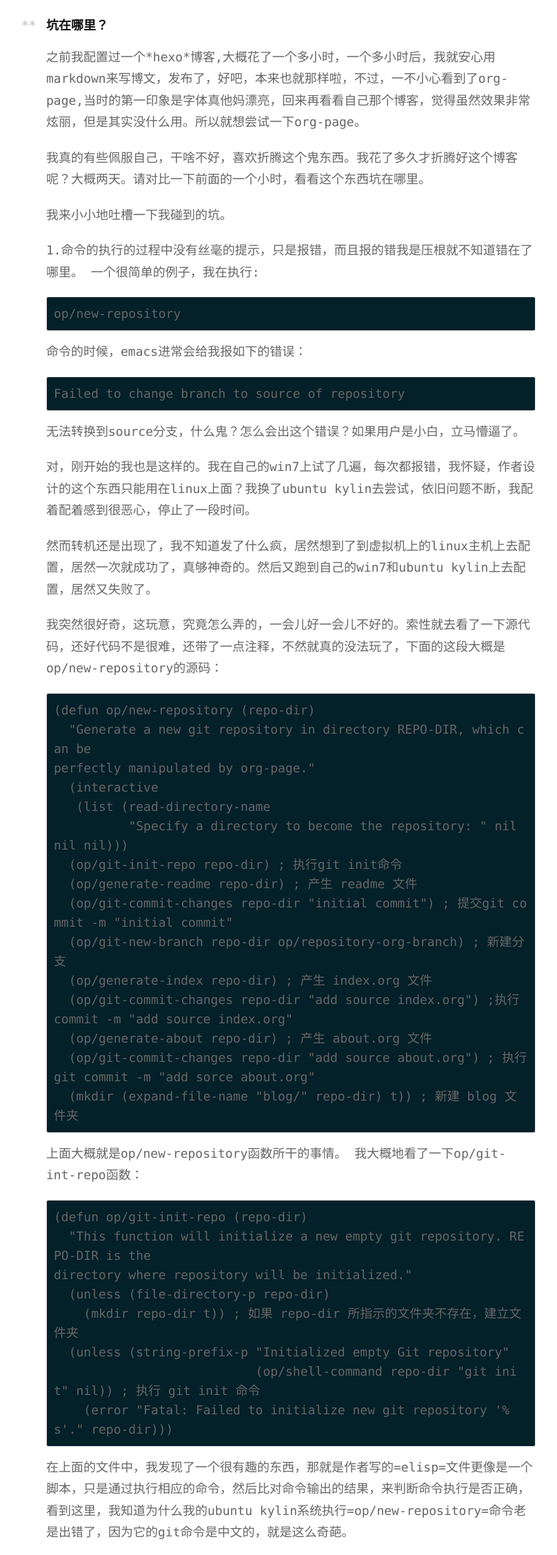
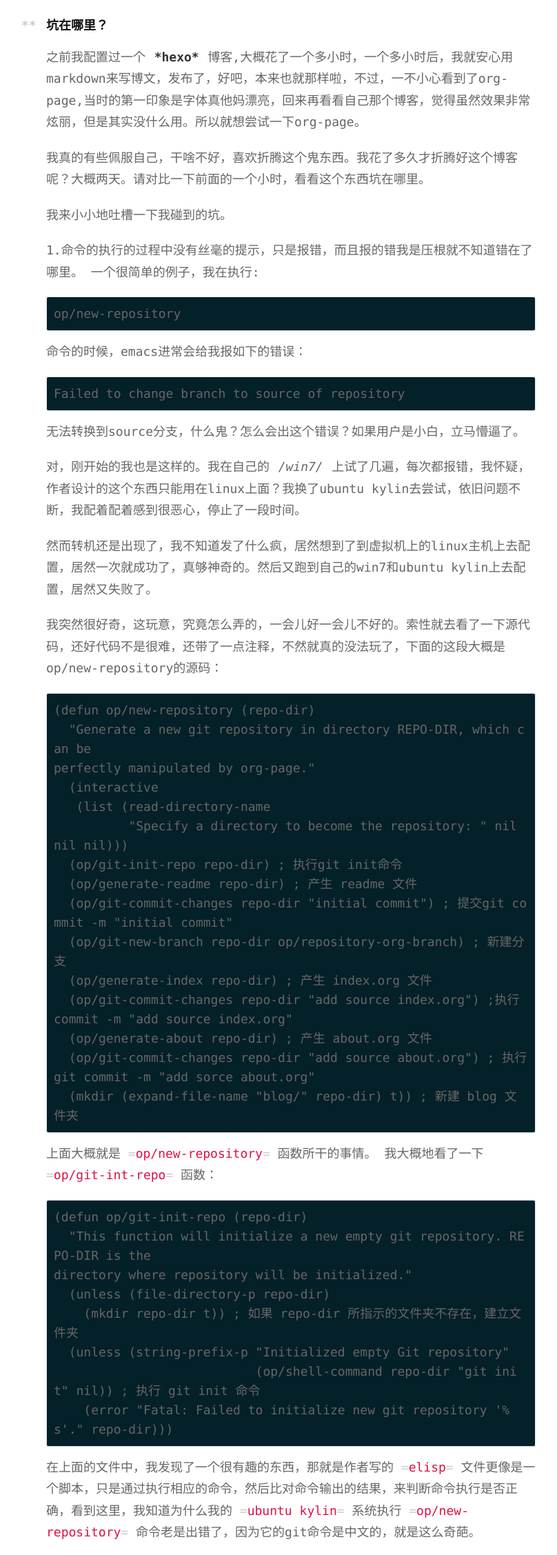
Before and after one commit to Yihulee/Yihulee.github.io, a plain HTML site: page blog/2016/01/30/about-org-page/index.html in a window 1280 px wide. Shown: the part 287-2542 px from the top of the page at 69% size, without its empty margins (218-1026 px from the left). Drawn offline with nearby package versions, Linux system fonts and the light colour scheme; some packages are replaced by stand-ins of ours; a script that the page names is missing.

Commit message:
Update published html files, committed by org-page.

```diff
--- a/blog/2016/01/30/about-org-page/index.html
+++ b/blog/2016/01/30/about-org-page/index.html
@@ -35,7 +35,7 @@
 <h2 id="orgheadline1">坑在哪里？</h2>
 <div class="outline-text-2" id="text-orgheadline1">
 <p>
-之前我配置过一个*hexo*博客,大概花了一个多小时，一个多小时后，我就安心用markdown来写博文，发布了，好吧，本来也就那样啦，不过，一不小心看到了org-page,当时的第一印象是字体真他妈漂亮，回来再看看自己那个博客，觉得虽然效果非常炫丽，但是其实没什么用。所以就想尝试一下org-page。
+之前我配置过一个 <b>hexo</b> 博客,大概花了一个多小时，一个多小时后，我就安心用markdown来写博文，发布了，好吧，本来也就那样啦，不过，一不小心看到了org-page,当时的第一印象是字体真他妈漂亮，回来再看看自己那个博客，觉得虽然效果非常炫丽，但是其实没什么用。所以就想尝试一下org-page。
 </p>
 
 <p>
@@ -72,7 +72,7 @@
 </p>
 
 <p>
-对，刚开始的我也是这样的。我在自己的win7上试了几遍，每次都报错，我怀疑，作者设计的这个东西只能用在linux上面？我换了ubuntu kylin去尝试，依旧问题不断，我配着配着感到很恶心，停止了一段时间。
+对，刚开始的我也是这样的。我在自己的 <i>win7</i> 上试了几遍，每次都报错，我怀疑，作者设计的这个东西只能用在linux上面？我换了ubuntu kylin去尝试，依旧问题不断，我配着配着感到很恶心，停止了一段时间。
 </p>
 
 <p>
@@ -103,8 +103,8 @@ perfectly manipulated by org-page."
 </div>
 
 <p>
-上面大概就是op/new-repository函数所干的事情。
-我大概地看了一下op/git-int-repo函数：
+上面大概就是 <code>op/new-repository</code> 函数所干的事情。
+我大概地看了一下 <code>op/git-int-repo</code> 函数：
 </p>
 <div class="org-src-container">
 
@@ -120,7 +120,7 @@ directory where repository will be initialized."
 </div>
 
 <p>
-在上面的文件中，我发现了一个很有趣的东西，那就是作者写的=elisp=文件更像是一个脚本，只是通过执行相应的命令，然后比对命令输出的结果，来判断命令执行是否正确，看到这里，我知道为什么我的ubuntu kylin系统执行=op/new-repository=命令老是出错了，因为它的git命令是中文的，就是这么奇葩。
+在上面的文件中，我发现了一个很有趣的东西，那就是作者写的 <code>elisp</code> 文件更像是一个脚本，只是通过执行相应的命令，然后比对命令输出的结果，来判断命令执行是否正确，看到这里，我知道为什么我的 <code>ubuntu kylin</code> 系统执行 <code>op/new-repository</code> 命令老是出错了，因为它的git命令是中文的，就是这么奇葩。
 </p>
 
 <p>
--- a/rss.xml
+++ b/rss.xml
@@ -4,8 +4,8 @@
     <title>Yihulee&#39;s world!</title>
     <link>http://Yihulee.github.io</link>
     <description>=========&gt;易燃又美味！</description>
-    <pubDate>周日, 31 一月 2016 01:02:35 China Standard Time</pubDate>
-    <lastBuildDate>周日, 31 一月 2016 01:02:35 China Standard Time</lastBuildDate>
+    <pubDate>周日, 31 一月 2016 09:25:20 China Standard Time</pubDate>
+    <lastBuildDate>周日, 31 一月 2016 09:25:20 China Standard Time</lastBuildDate>
     <docs>http://www.rssboard.org/rss-specification</docs>
     <generator>Org-page static site generator (https://github.com/kelvinh/org-page)</generator>
     <item>
```
